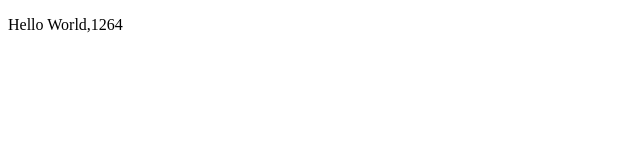
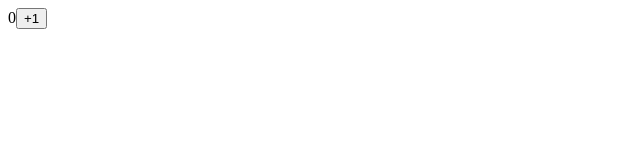
Before and after one commit to Suizhazha/react-demo-3, a React (Create React App) app: page / in a window 1280 px wide. Shown: the top 160 px of the page, without its empty margins (0-640 px from the left). Built offline with nearby package versions, Linux system fonts and the light colour scheme.

Commit message:
使用函数组件完成+1

```diff
--- a/src/App.js
+++ b/src/App.js
@@ -1,28 +1,17 @@
 import React from "react"
 
 
-class App extends React.PureComponent {
-  constructor(props) {
-    super(props)
-    this.divRef = React.createRef()
-    this.state = {
-      width: undefined
-    }
+const App =(props)=>{
+  const [n,setN] = React.useState(0)
+  const onClick = ()=>{
+    setN(n+1)
   }
+  return (
+    <div>{n}
+    <button onClick={onClick}>+1</button>
+    </div>
+  )
 
-  componentDidMount() {
-    const div = this.divRef.current
-    console.log(div)
-    const {width} = div.getBoundingClientRect()
-    this.setState({width})
-    console.log('render了')
-  }
-
-  render() {
-    return (
-      <div ref={this.divRef}><p>Hello World,{this.state.width}</p></div>
-    )
-  }
 }
 
 export default App
```
